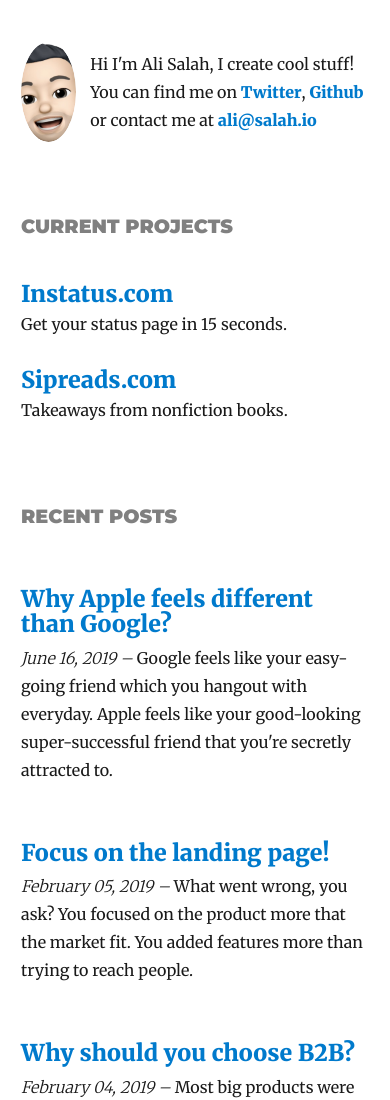
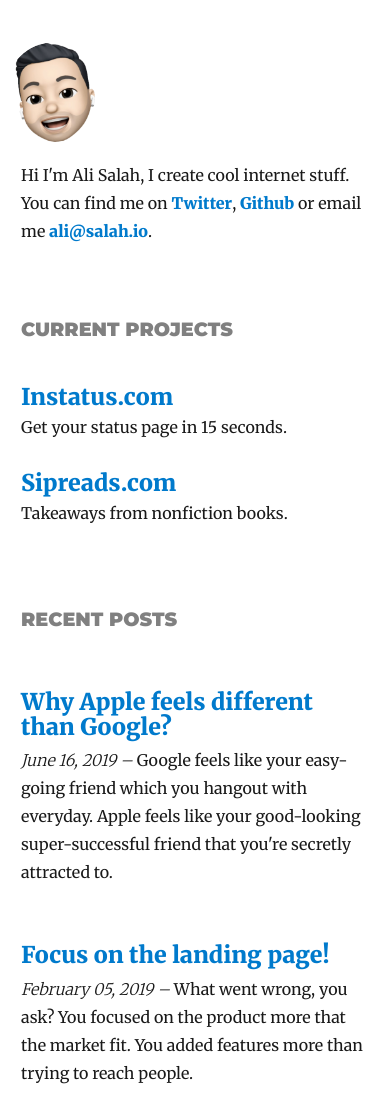
Before and after one commit to alisalahio/personal-website, a Gatsby site: page / in a window 390 px wide. Shown: the top 1100 px of the page. Built offline with nearby package versions, Linux system fonts and the light colour scheme; Gatsby itself is replaced by a stand-in of ours; some packages are replaced by stand-ins of ours.

Commit message:
fix mobile issue

```diff
--- a/src/components/bio.js
+++ b/src/components/bio.js
@@ -39,16 +39,16 @@ const Bio = () => {
     <div
       style={{
         display: `flex`,
+        flexDirection: `column`,
         marginBottom: rhythm(2.5),
-        alignItems: `center`,
       }}
     >
       <Image
         fixed={data.avatar.childImageSharp.fixed}
         alt={author}
         style={{
-          marginRight: rhythm(1 / 2),
-          marginBottom: 0,
+          marginLeft: -16,
+          marginBottom: rhythm(2/3),
           minWidth: 50,
           borderRadius: `100%`,
         }}
@@ -57,7 +57,7 @@ const Bio = () => {
         }}
       />
       <p style={{ margin: 0 }}>
-        Hi I'm {author}, I create cool stuff!
+        Hi I'm {author}, I create cool internet stuff.
         <br />
         You can find me on
         {` `}
@@ -68,10 +68,10 @@ const Bio = () => {
         <a style={{ fontWeight: 900, boxShadow: 'none' }} href={`https://github.com/${social.github}`}>
           Github
         </a>
-        {` or contact me at `}
+        {` or email me `}
         <a style={{ fontWeight: 900, boxShadow: 'none' }} href={`mailto:${social.mail}`}>
           {social.mail}
-        </a>
+        </a>.
       </p>
     </div>
   )
```
